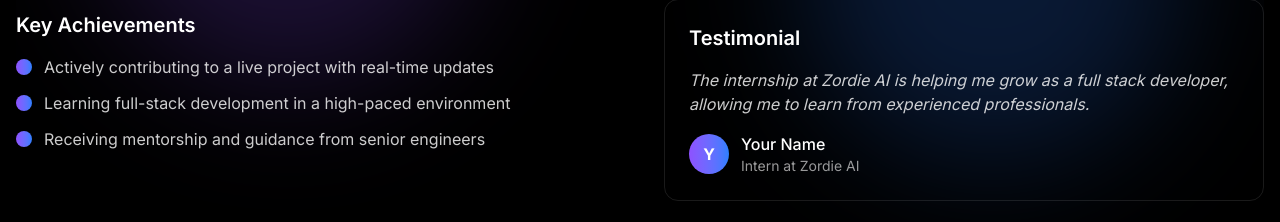
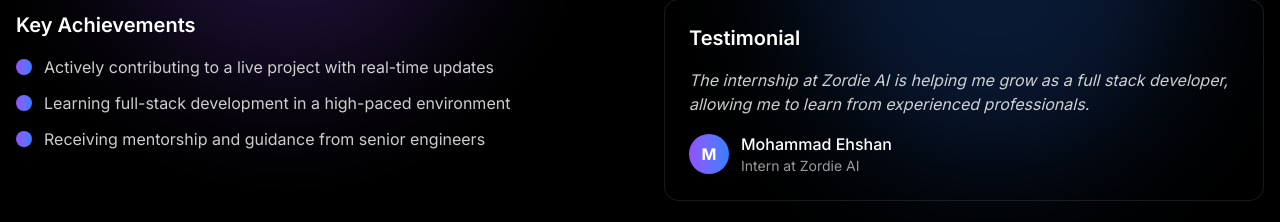
Before and after one commit to Mohammad-Ehshan/Portfolio, a Next.js app: page /experience/1 in a window 1280 px wide. Shown: the part 525-747 px from the top of the page. Built offline with nearby package versions, Linux system fonts and the light colour scheme.

Commit message:
changing some testimonials

```diff
--- a/Data/Index.ts
+++ b/Data/Index.ts
@@ -204,7 +204,7 @@
     ],
     testimonial: {
       quote: "The internship at Zordie AI is helping me grow as a full stack developer, allowing me to learn from experienced professionals.",
-      author: "Your Name",
+      author: "Mohammad Ehshan",
       position: "Intern at Zordie AI"
     },
   },
@@ -237,7 +237,7 @@
     ],
     testimonial: {
       quote: "Being a mentor at HackHazard'25 was an incredible experience. Helping thousands of developers grow and solve real-world problems was very rewarding.",
-      author: "Your Name",
+      author: "Mohammad Ehshan",
       position: "Mentor at HackHazard'25"
     },
   },
@@ -270,7 +270,7 @@
     ],
     testimonial: {
       quote: "The hackathon was an intense and challenging experience that helped me push my limits and grow as a developer. I'm proud of the outcome.",
-      author: "Your Name",
+      author: "Mohammad Ehshan",
       position: "Runner-Up at Avinya'25"
     },
   }
@@ -306,7 +306,7 @@
     ],
     testimonial: {
       quote: "The internship at Zordie AI is helping me grow as a full stack developer, allowing me to learn from experienced professionals.",
-      author: "Your Name",
+      author: "Mohammad Ehshan",
       position: "Intern at Zordie AI"
     },
   },
@@ -339,7 +339,7 @@
     ],
     testimonial: {
       quote: "Being a mentor at HackHazard'25 was an incredible experience. Helping thousands of developers grow and solve real-world problems was very rewarding.",
-      author: "Your Name",
+      author: "Mohammad Ehshan",
       position: "Mentor at HackHazard'25"
     },
   },
@@ -367,12 +367,12 @@
     technologies: ["React", "Node.js", "MongoDB", "AWS", "JavaScript"],
     achievements: [
       "Secured runner-up position in a hackathon with 2000+ participants",
-      "Built a fully functional web app within a 48-hour time frame",
+      "Built a fully functional web app within a 24-hour time frame",
       "Worked under tight deadlines and demonstrated strong teamwork"
     ],
     testimonial: {
       quote: "The hackathon was an intense and challenging experience that helped me push my limits and grow as a developer. I'm proud of the outcome.",
-      author: "Your Name",
+      author: "Mohammad Ehshan",
       position: "Runner-Up at Avinya'25"
     },
   },
@@ -405,7 +405,7 @@
     ],
     testimonial: {
       quote: "We aimed to solve real-world traffic chaos through Rushless — a fusion of AI, IoT, and civic insight. The experience was intense and eye-opening.",
-      author: "Your Name",
+      author: "Mohammad Ehshan",
       position: "Finalist, CodeForge Hackathon"
     }
   },
@@ -438,7 +438,7 @@
     ],
     testimonial: {
       quote: "Sometimes you learn more from things that go wrong. This event taught me how chaos tests creativity and resilience.",
-      author: "Your Name",
+      author: "Mohammad Ehshan",
       position: "Participant at 0 to 1 Hackathon"
     }
   },
@@ -471,7 +471,7 @@
     ],
     testimonial: {
       quote: "HackWithImpact showed me how innovation and empathy can intersect — especially in civic infrastructure.",
-      author: "Your Name",
+      author: "Mohammad Ehshan",
       position: "Participant at HackWithImpact"
     }
   },
@@ -504,7 +504,7 @@
     ],
     testimonial: {
       quote: "Hack’24 proved that when you're thrown into the deep end, you learn fast — especially with Docker and devops tools.",
-      author: "Your Name",
+      author: "Mohammad Ehshan",
       position: "Participant at Hack24"
     }
   },
@@ -538,7 +538,7 @@
     ],
     testimonial: {
       quote: "Code Innovators taught me that impossible deadlines reveal true potential. Stepping into unknown tech territories accelerates growth.",
-      author: "Your Name",
+      author: "Mohammad Ehshan",
       position: "Finalist at Code Innovators"
     }
   },
@@ -568,7 +568,7 @@
     ],
     testimonial: {
       quote: "AI Horizon proved that tight constraints breed creativity. Building an emotional support AI in 5 hours was both challenging and rewarding.",
-      author: "Your Name",
+      author: "Mohammad Ehshan",
       position: "Participant at AI Horizon"
     }
   },
@@ -598,7 +598,7 @@
     ],
     testimonial: {
       quote: "HackFinance highlighted the complex balance between technical execution and business viability in fintech solutions.",
-      author: "Your Name",
+      author: "Mohammad Ehshan",
       position: "Participant at HackFinance"
     }
   },
@@ -628,7 +628,7 @@
     ],
     testimonial: {
       quote: "The Ideathon taught me that impactful solutions require both technical merit and compelling storytelling.",
-      author: "Your Name",
+      author: "Mohammad Ehshan",
       position: "Semi-Finalist at Smart Delhi Ideathon"
     }
   }
```
